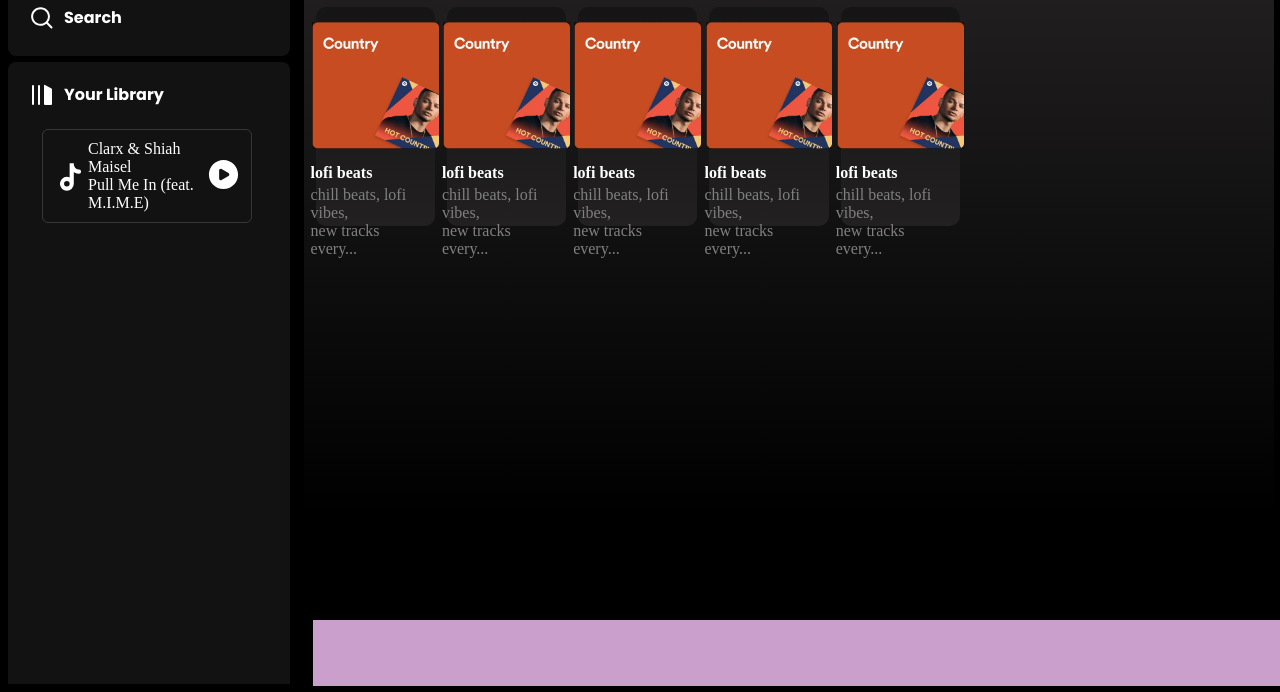
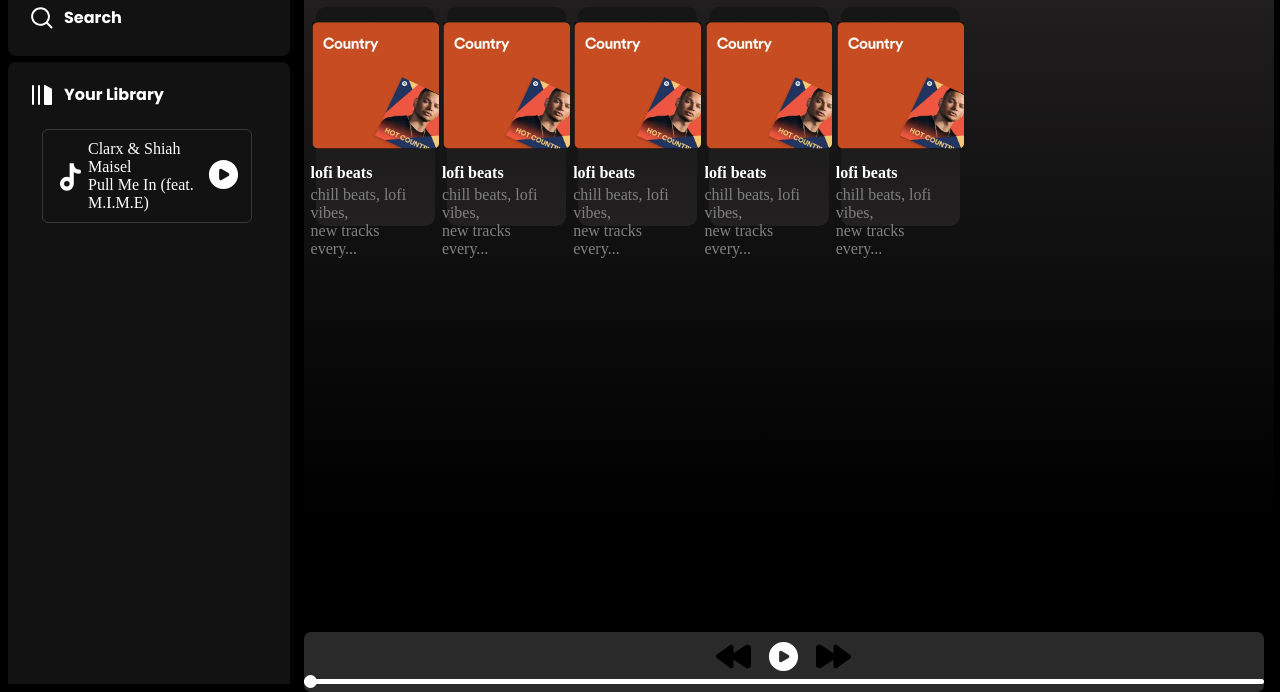
Before and after one commit to HiteshHonmane/Spotify-Clone, a plain HTML site: page index.html in a window 1280 px wide. Shown: the part 108-800 px from the top of the page. Drawn offline with Linux system fonts and the light colour scheme; no server answers.

Commit message:
Features play pause change songs
Play pause songs feature added using JS audio. Used AudioElement from js.
took MDN reference.

```diff
--- a/index.html
+++ b/index.html
@@ -152,20 +152,27 @@
                                             </div>
                                         </div>
 
-
-
-
-
-
                                     </div>
 
                                 </div>
 
                             </div>
                         </div>
-                        <section class="buttom">
+                        <div class="playbar">
+                            <div class="playbaricons">
+                                <img id="previous" class="playprevious" src="assets/playprevious.svg" alt="">
+                                <img id="play" class="playsvg " src="assets/play.svg" alt="">
+                                <img id="next" class="playnext" src="assets/playnext.svg" alt="">
+                            </div>
+                            <div class="seekbar">
+                                <div class="circle">
 
-                        </section>
+                                </div>
+                            </div>
+                        </div>
+                        <!-- <section class="buttom">
+
+                        </section> -->
     </Section>
 
 </body>
--- a/script.js
+++ b/script.js
@@ -1,5 +1,6 @@
 console.log("Here We go")
 
+let currentSong = new Audio();
 async function getSongs() {
     let a = await fetch("http://192.168.29.178:3000/songs/")
     let response = await a.text()
@@ -18,17 +19,26 @@ async function getSongs() {
     // console.log(songs)
 }
 
+const playMusic =(track)=>{
+    // let audio = new Audio("/songs/"+ track)
+    currentSong.src= "/songs/" + track
+    currentSong.play()
+}
+
 async function main() {
+
+
     let songs = await getSongs()
     console.log(songs)
 
     let songUL = document.querySelector(".songlist").getElementsByTagName("ul")[0]
 
     for (const song of songs) {
+        let songname= `${song.replaceAll("%20"," ").replaceAll("[NCS Release].mp3","").replaceAll(/\([^)]*\)/g, '')} `
         songUL.innerHTML = songUL.innerHTML + `<li>
                         <img class="music-svg" src="assets/music.svg" alt="">
                         <div class="song-artist">
-                            <div class="song-name">${song.replaceAll("%20"," ").replaceAll("[NCS Release].mp3","").replaceAll(/\([^)]*\)/g, '')}
+                            <div class="song-name" data-song ="${song}"> ${songname}
                             </div>
                             <div class="artist-name">
                             </div>
@@ -39,14 +49,25 @@ async function main() {
                         </li>`;
 
     }
+    //linking Event listner to all songs
+    Array.from (document.querySelector(".songlist").getElementsByTagName("li")).forEach(e=>{
+        e.addEventListener("click", element=>{
+        console.log(e.querySelector(".song-name").innerHTML)
+        playMusic(e.querySelector(".song-name").dataset.song)
+    })
+    })
 
-    var audio = new Audio(songs[0]);
-    // audio.play();
+    //Adding Event listner for play pause song
+    play.addEventListener("click",()=>{
+        if (currentSong.paused) {
+            currentSong.play()
+            play.src ="assets/pause.svg"
+        }else{
+            currentSong.pause()
+            play.src = "assets/play.svg"
+        }
+    })
 
-    audio.addEventListener("loadeddata",()=>{
-        let duration = audio.duration;
-        console.log(duration)
-    })
 
 }
 main()
--- a/style.css
+++ b/style.css
@@ -155,6 +155,7 @@ body {
     justify-content: space-between;
     align-items: center;
     /* gap: 20px; */
+    cursor: pointer;
     list-style: decimal;
 }
 .songlist{
@@ -187,14 +188,34 @@ body {
     flex-direction: column;
 }
 
+#play{
+    height: 35px;
+
+}
 .playsvg{
     /* filter: invert(1); */
     height: 35px;
+
 }
 .music-svg{
     height: 35px;
+    cursor: pointer;
 }
-
+.playprevious{
+    height: 35px;
+    cursor: pointer;
+}
+.playnext{
+    height: 35px;
+    cursor: pointer;
+}
+.playbaricons{
+    display: flex;
+    justify-content: center;
+    align-items: center;
+    gap: 15px;
+    cursor: pointer;
+}
 
 
 
@@ -341,6 +362,38 @@ h4{
     /* width: 100px; */
 }
 
+.playbar{
+    color: white;
+    background-color: rgb(42, 42, 42);
+    position: absolute;
+    border-radius: 7px;
+    bottom: 0px;
+    height: 60px;
+    width: 75vw;
+}
+.playbaricons{
+    height: 48px;
+}
+.seekbar{
+    position: relative;
+    bottom: 1px;
+    background-color: white;
+    height: 5px;
+    border-radius: 5px;
+}
+.circle{
+    height: 13px;
+    width: 13px;
+    background-color: white;
+    border-radius: 10px;
+    position: relative;
+    bottom: 75%;
+    left: 0%;
+    transition: left 0.5s;
+    cursor: pointer;
+}
+
+
 
 
 
```
Also changed, not shown: assets/pause.svg (added), assets/playnext.svg (added), assets/playprevious.svg (added).
